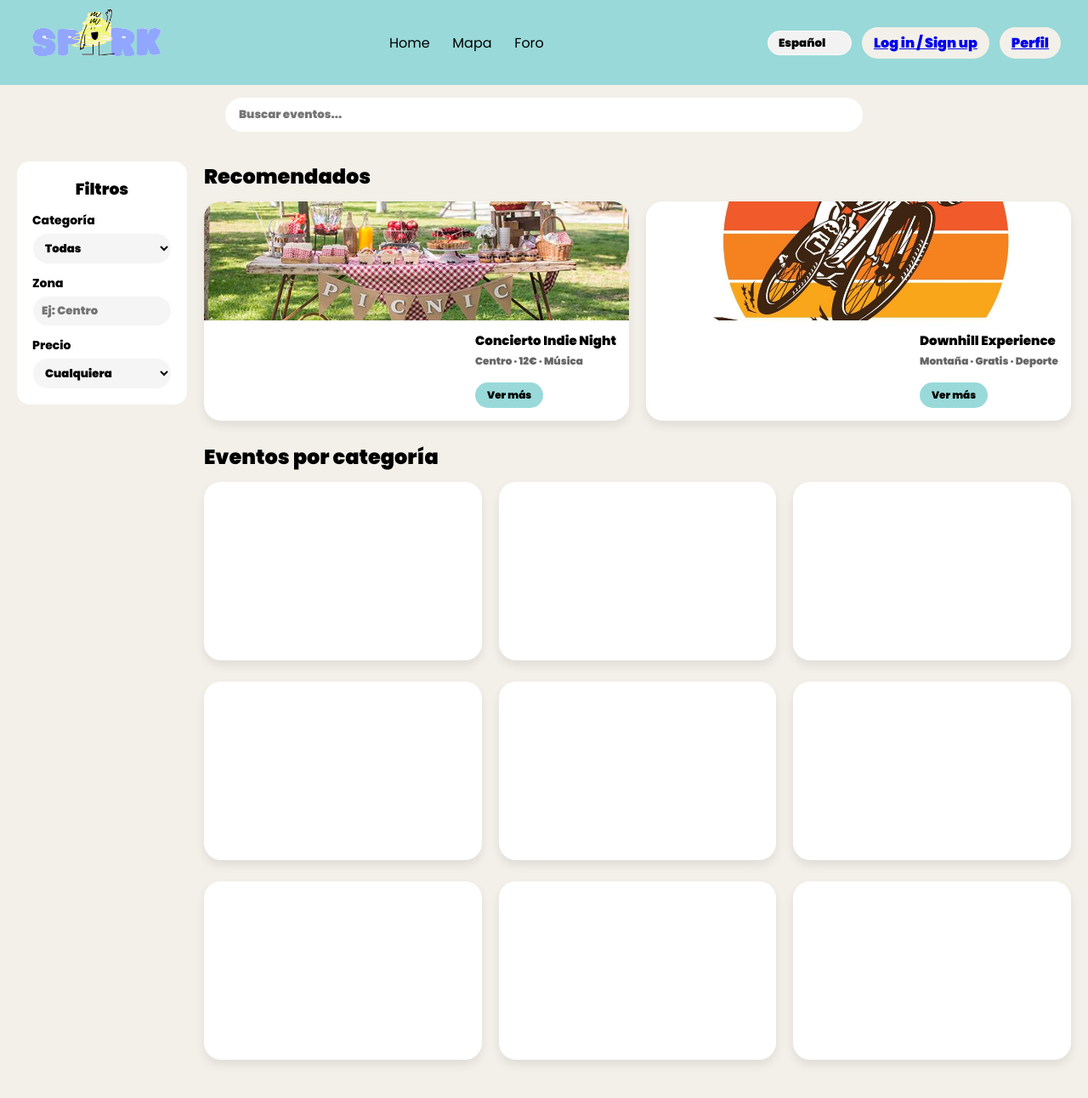
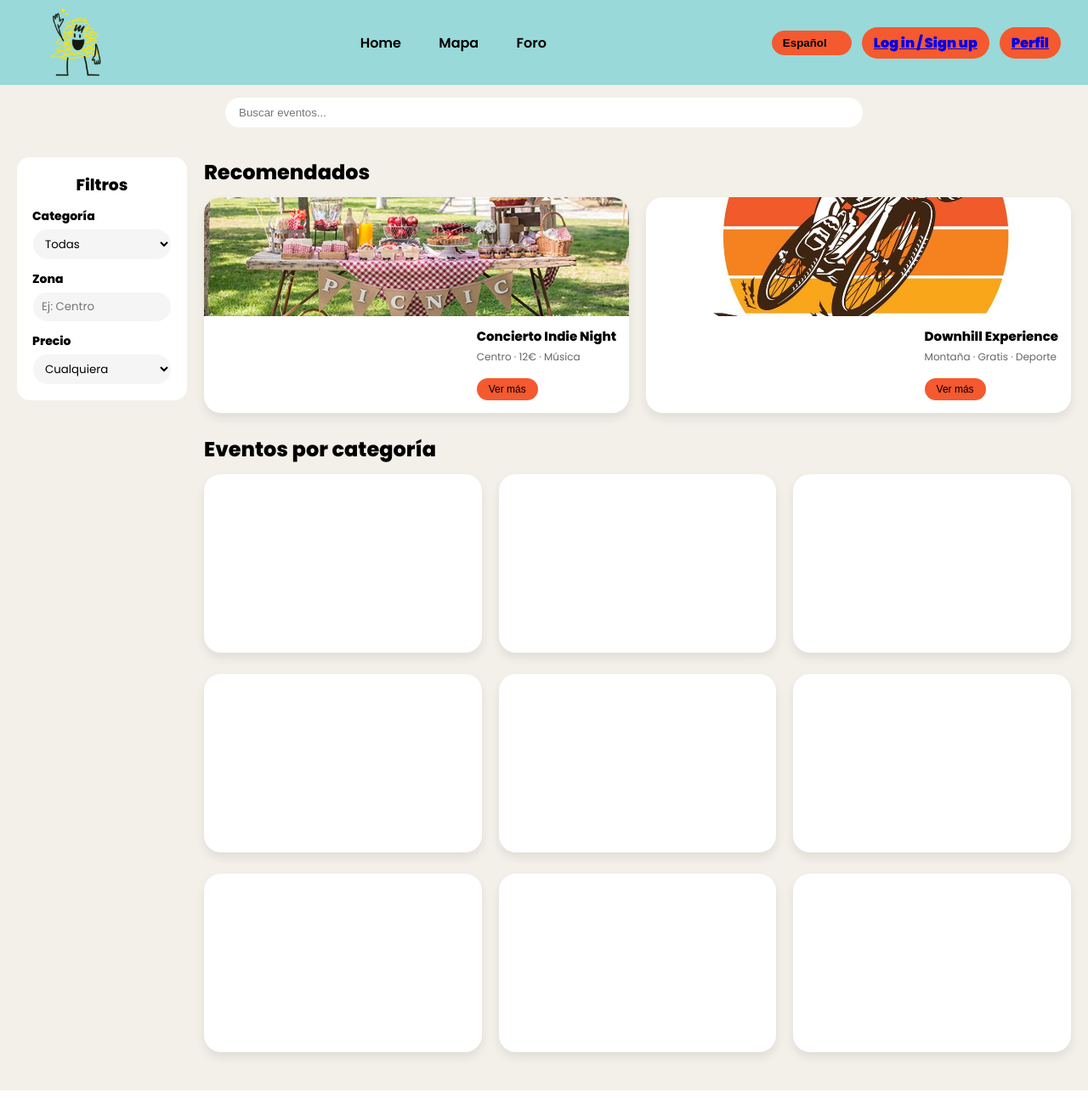
Before and after one commit to natylimonchy/SPARK, a PHP site: page /home.html in a window 1280 px wide. Shown: the whole page at 85% size. Run offline with PHP 8.4, Linux system fonts and the light colour scheme.

Commit message:
cambios botones y fuente poppins

```diff
--- a/home.css
+++ b/home.css
@@ -3,14 +3,13 @@
     box-sizing: border-box;
     margin: 0;
     padding: 0;
-    font-family: 'Poppins', sans-serif;
-     font-weight: 900;
 }
 
 /* BODY */
 body {
     background-color: #f3f0e9;
     color: #000;
+    font-family: 'Poppins', sans-serif;
 }
 
 /* ================= HEADER ================= */
@@ -38,11 +37,12 @@
 }
 
 .menu a {
-    margin: 0 12px;
+    margin: 0 20px;
     text-decoration: none;
     color: #000;
-    font-weight: 500;
+    font-weight: 600;
     font-size: 16px;
+    border-radius: 20px;
 }
 
 .menu a:hover {
@@ -53,13 +53,14 @@
     display: flex;
     align-items: center;
     gap: 12px;
+    font-weight: 900;
 }
 
 .login {
     border: none;
     padding: 6px 14px;
     border-radius: 20px;
-    background-color: #f3f0e9;
+    background-color: #f4592f;
     cursor: pointer;
 }
 
@@ -118,6 +119,7 @@
     border: 1px solid #ffffff;
     background-color: #f5f5f5;
     outline: none;
+    font-family: 'poppins', sans-serif;
 }
 
 /* ================= CONTENIDO ================= */
@@ -196,7 +198,7 @@
 
 .card button {
     margin-top: 6px;
-    background-color: #99D9D9;
+    background-color: #f4592f;
     border: none;
     padding: 6px 14px;
     border-radius: 20px;
@@ -217,9 +219,10 @@
     appearance: none;
     padding: 6px 28px 6px 12px;
     border-radius: 20px;
-    border: 1px solid #ffffff;
-    background-color: #f2f2f2;
+    border: 1px solid #f4592f;
+    background-color: #f4592f;
     cursor: pointer;
+    font-weight: 900;
 }
 .cards.recomendados {
     align-items: stretch;
--- a/home.html
+++ b/home.html
@@ -6,8 +6,6 @@
     <meta name="viewport" content="width=device-width, initial-scale=1.0">
     <title>SPARK</title>
     <link rel="stylesheet" href="home.css">
-    <link rel="preconnect" href="https://fonts.googleapis.com">
-    <link rel="preconnect" href="https://fonts.gstatic.com" crossorigin>
     <link href="https://fonts.googleapis.com/css2?family=Poppins:wght@300;400;600;800;900&display=swap"
         rel="stylesheet">
 </head>
@@ -17,7 +15,7 @@
     <header class="topbar">
 
         <div class="logo">
-            <img src="Logo_Spark (1).png">
+            <img src="Diseño sin título (1).png">
         </div>
 
         <nav class="menu">
```
